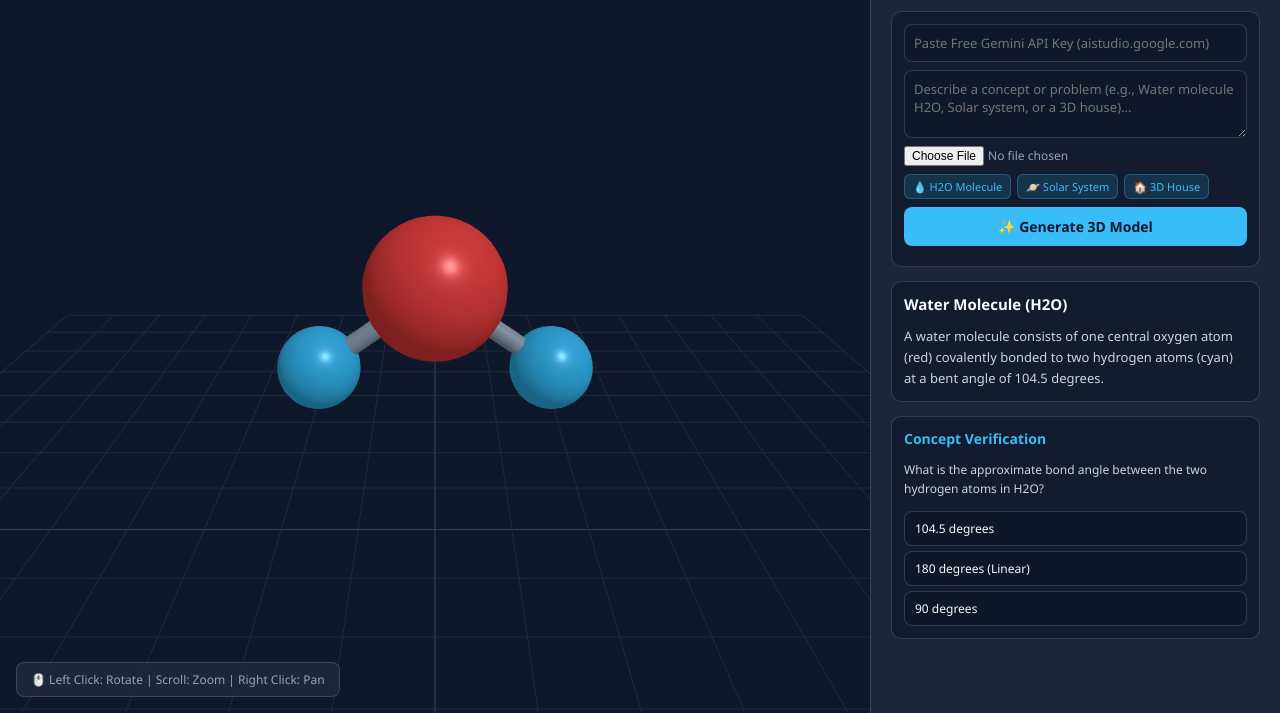
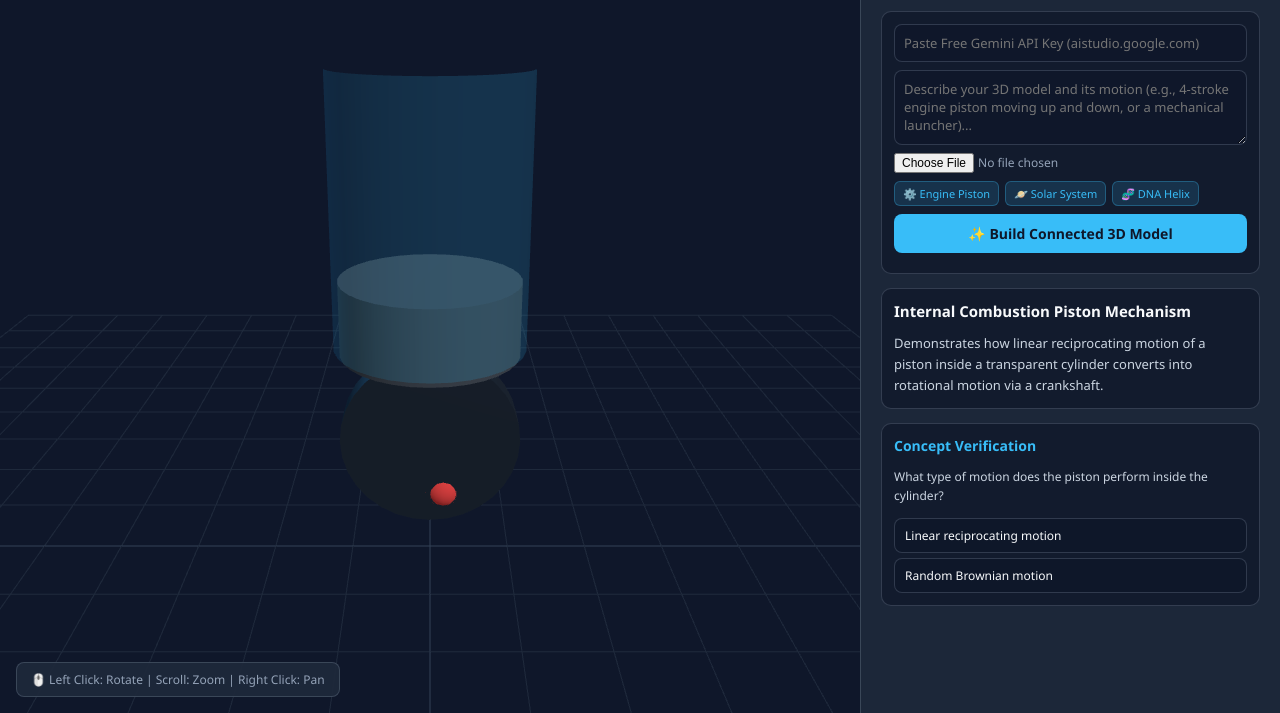
Before and after one commit to Hatem-Alyatim/3d-interactive-textbook, a plain HTML site: page index.html in a window 1280 px wide. Shown: the part 87-800 px from the top of the page. Drawn offline with nearby package versions, Linux system fonts and the light colour scheme; animation ran at ten frames a second.

````diff
--- a/index.html
+++ b/index.html
@@ -3,11 +3,11 @@
 <head>
   <meta charset="UTF-8" />
   <meta name="viewport" content="width=device-width, initial-scale=1.0" />
-  <title>AI Prompt & Image to 3D Interactive Engine</title>
+  <title>AI Procedural 3D Simulation Engine</title>
   <style>
     :root {
       --bg: #0f172a;
-      --panel: rgba(30, 41, 59, 0.92);
+      --panel: rgba(30, 41, 59, 0.94);
       --accent: #38bdf8;
       --text: #f8fafc;
       --muted: #94a3b8;
@@ -39,7 +39,7 @@
     .lang-btn:hover { background: var(--accent); color: #0f172a; }
 
     .sidebar {
-      width: 410px; max-width: 92vw; height: 100vh;
+      width: 420px; max-width: 92vw; height: 100vh;
       background: var(--panel); backdrop-filter: blur(14px);
       border-inline-start: 1px solid var(--border);
       padding: 20px; display: flex; flex-direction: column; gap: 14px;
@@ -50,14 +50,14 @@
     p { font-size: 13px; line-height: 1.6; color: #cbd5e1; }
 
     .box {
-      background: rgba(15, 23, 42, 0.65); padding: 12px; border-radius: 10px;
+      background: rgba(15, 23, 42, 0.7); padding: 12px; border-radius: 10px;
       border: 1px solid var(--border); display: flex; flex-direction: column; gap: 8px;
     }
     input[type="password"], textarea {
       width: 100%; background: #0f172a; color: var(--text);
       border: 1px solid var(--border); border-radius: 8px; padding: 9px; font-size: 13px;
     }
-    textarea { resize: vertical; min-height: 68px; }
+    textarea { resize: vertical; min-height: 75px; }
     input[type="file"] { font-size: 12px; color: var(--muted); }
 
     .btn-primary {
@@ -101,8 +101,8 @@
   <div id="canvas-container">
     <div class="top-bar">
       <div class="brand-box">
-        <span class="badge">AI TO 3D ENGINE</span>
-        <span id="top-subtitle" style="font-size: 13px; font-weight: 600;">Text & Image Interactive Visualizer</span>
+        <span class="badge">AI 3D CODE ENGINE</span>
+        <span id="top-subtitle" style="font-size: 13px; font-weight: 600;">Procedural 3D Physics & Engineering Studio</span>
       </div>
       <button class="lang-btn" id="lang-toggle" onclick="toggleLanguage()">🌐 العربية</button>
     </div>
@@ -111,36 +111,33 @@
 
   <aside class="sidebar">
     <div>
-      <h1 id="main-title">AI 3D Concept Generator</h1>
-      <p id="main-desc" style="font-size: 12px; color: var(--muted);">Enter any physics problem, chemical formula, or upload a diagram (PNG/JPG) to render it in 3D.</p>
+      <h1 id="main-title">AI 3D Concept & Mechanism Builder</h1>
+      <p id="main-desc" style="font-size: 12px; color: var(--muted);">Describe any mechanism, scientific model, or upload a diagram to generate a connected, animated 3D simulation.</p>
     </div>
 
-    <!-- AI Generator Input Box -->
     <div class="box">
       <input type="password" id="api-key" placeholder="Paste Free Gemini API Key (aistudio.google.com)" />
-      <textarea id="prompt-input" placeholder="Describe a concept or problem (e.g., Water molecule H2O, Solar system, or a 3D house)..."></textarea>
+      <textarea id="prompt-input" placeholder="Describe your 3D model and its motion (e.g., 4-stroke engine piston moving up and down, or a mechanical launcher)..."></textarea>
       <input type="file" id="image-input" accept="image/png, image/jpeg, image/webp" />
 
       <div class="preset-row">
-        <span class="chip" id="chip-1" onclick="setPreset(1)">💧 H2O Molecule</span>
+        <span class="chip" id="chip-1" onclick="setPreset(1)">⚙️ Engine Piston</span>
         <span class="chip" id="chip-2" onclick="setPreset(2)">🪐 Solar System</span>
-        <span class="chip" id="chip-3" onclick="setPreset(3)">🏠 3D House</span>
+        <span class="chip" id="chip-3" onclick="setPreset(3)">🧬 DNA Helix</span>
       </div>
 
-      <button class="btn-primary" id="generate-btn" onclick="generate3DScene()">✨ Generate 3D Model</button>
+      <button class="btn-primary" id="generate-btn" onclick="generate3DScene()">✨ Build Connected 3D Model</button>
       <div id="status-msg"></div>
     </div>
 
-    <!-- Explanation Box -->
     <div class="box">
-      <h2 id="lesson-title">Default: Water Molecule (H2O)</h2>
-      <p id="lesson-desc">A water molecule consists of one central oxygen atom covalently bonded to two hydrogen atoms at a bent angle of approximately 104.5 degrees.</p>
+      <h2 id="lesson-title">Default: Internal Combustion Piston</h2>
+      <p id="lesson-desc">Demonstrates how linear reciprocating motion of a piston inside a cylinder converts into rotational motion via a crankshaft.</p>
     </div>
 
-    <!-- Quiz Box -->
     <div class="box">
       <h2 id="quiz-header" style="font-size: 14px; color: var(--accent);">Concept Verification</h2>
-      <p id="quiz-question" style="font-size: 12px;">What is the approximate bond angle between the two hydrogen atoms in a water molecule?</p>
+      <p id="quiz-question" style="font-size: 12px;">What type of motion does the piston perform inside the cylinder?</p>
       <div id="quiz-options"></div>
     </div>
   </aside>
@@ -162,74 +159,50 @@
 
     const i18n = {
       en: {
-        dir: 'ltr',
-        toggleBtn: '🌐 العربية',
-        topSubtitle: 'Text & Image Interactive Visualizer',
+        dir: 'ltr', toggleBtn: '🌐 العربية',
+        topSubtitle: 'Procedural 3D Physics & Engineering Studio',
         controlsHint: '🖱️ Left Click: Rotate | Scroll: Zoom | Right Click: Pan',
-        mainTitle: 'AI 3D Concept Generator',
-        mainDesc: 'Enter any physics problem, chemical formula, or upload a diagram (PNG/JPG) to render it in 3D.',
+        mainTitle: 'AI 3D Concept & Mechanism Builder',
+        mainDesc: 'Describe any mechanism, scientific model, or upload a diagram to generate a connected, animated 3D simulation.',
         apiPlaceholder: 'Paste Free Gemini API Key (aistudio.google.com)',
-        promptPlaceholder: 'Describe a concept or problem (e.g., Water molecule H2O, Solar system, or a 3D house)...',
-        chip1: '💧 H2O Molecule',
-        chip2: '🪐 Solar System',
-        chip3: '🏠 3D House',
-        preset1: 'Water molecule H2O with 1 oxygen and 2 hydrogen atoms',
-        preset2: 'Solar system with sun and 3 orbiting planets',
-        preset3: '3D House with walls, pyramid roof, door, and windows',
-        generateBtn: '✨ Generate 3D Model',
+        promptPlaceholder: 'Describe your 3D model and its motion...',
+        chip1: '⚙️ Engine Piston', chip2: '🪐 Solar System', chip3: '🧬 DNA Helix',
+        preset1: 'Detailed 3D engine piston inside a transparent cylinder with connecting rod and rotating crankshaft',
+        preset2: 'Detailed 3D Solar system with glowing sun, orbital rings, and 4 rotating planets',
+        preset3: 'Detailed 3D DNA double helix rotating smoothly with glowing base pairs',
+        generateBtn: '✨ Build Connected 3D Model',
         quizHeader: 'Concept Verification',
         errNoKey: '⚠️ Please paste a free Gemini API key first.',
         errNoInput: '⚠️ Enter a description or upload an image.',
-        generating: '⏳ Generating with ',
-        success: '✅ 3D Scene generated successfully!',
-        defaultTitle: 'Water Molecule (H2O)',
-        defaultDesc: 'A water molecule consists of one central oxygen atom (red) covalently bonded to two hydrogen atoms (cyan) at a bent angle of 104.5 degrees.',
-        defaultQ: 'What is the approximate bond angle between the two hydrogen atoms in H2O?',
-        defaultOpts: [
-          { text: '104.5 degrees', correct: true },
-          { text: '180 degrees (Linear)', correct: false },
-          { text: '90 degrees', correct: false }
-        ]
+        generating: '⏳ Writing 3D procedural code via ',
+        success: '✅ 3D Model & Animation built successfully!'
       },
       ar: {
-        dir: 'rtl',
-        toggleBtn: '🌐 English',
-        topSubtitle: 'محرك تحويل النصوص والصور إلى مجسمات ثلاثية الأبعاد',
+        dir: 'rtl', toggleBtn: '🌐 English',
+        topSubtitle: 'استوديو بناء المحاكاة والآليات ثلاثية الأبعاد',
         controlsHint: '🖱️ زر يسار: تدوير | عجلة الماوس: تقريب | زر يمين: تحريك',
-        mainTitle: 'مولد المفاهيم ثلاثية الأبعاد بالذكاء الاصطناعي',
-        mainDesc: 'اكتب أي مسألة فيزيائية أو صيغة كيميائية أو ارفع صورة رسمة تعليمية لتحويلها فوراً إلى مجسم 3D تفاعلي.',
+        mainTitle: 'مولد المجسمات والآليات المتحركة 3D',
+        mainDesc: 'صف أي آلية هندسية أو نموذج علمي أو ارفع صورة رسمة لبناء مجسم مترابط الأجزاء مع حركة حقيقية.',
         apiPlaceholder: 'ألصق مفتاح Gemini API المجاني هنا',
-        promptPlaceholder: 'اكتب وصفاً أو مسألة (مثال: جزيء الماء H2O، المجموعة الشمسية، أو منزل ثلاثي الأبعاد)...',
-        chip1: '💧 جزيء الماء H2O',
-        chip2: '🪐 المجموعة الشمسية',
-        chip3: '🏠 منزل 3D',
-        preset1: 'جزيء الماء H2O مكون من ذرة أكسجين واحدة وذرتي هيدروجين',
-        preset2: 'المجموعة الشمسية مع الشمس و 3 كواكب تدور حولها',
-        preset3: 'منزل ثلاثي الأبعاد بجدران وسقف هرمي وباب ونوافذ',
-        generateBtn: '✨ توليد المجسم ثلاثي الأبعاد',
+        promptPlaceholder: 'اكتب وصف المجسم وحركته بالتفصيل...',
+        chip1: '⚙️ مكبس محرك متحرك', chip2: '🪐 المجموعة الشمسية', chip3: '🧬 الحمض النووي DNA',
+        preset1: 'مجسم ثلاثي الأبعاد لمكبس محرك داخل أسطوانة شفافة مع ذراع توصيل وعمود مرفق يدور بحركة مستمرة',
+        preset2: 'المجموعة الشمسية ثلاثية الأبعاد مع شمس متوهجة ومدارات و4 كواكب تدور حولها',
+        preset3: 'مجسم الحمض النووي DNA الحلزوني المزدوج يدور بانسيابية مع روابط ملونة',
+        generateBtn: '✨ بناء المجسم ثلاثي الأبعاد المتحرك',
         quizHeader: 'اختبر فهمك للدرس',
         errNoKey: '⚠️ يرجى لصق مفتاح Gemini API المجاني أولاً.',
-        errNoInput: '⚠️ اكتب وصفاً للمسألة أو اختر صورة أولاً.',
-        generating: '⏳ جاري التحليل وبناء المجسم عبر ',
-        success: '✅ تم توليد المجسم ثلاثي الأبعاد بنجاح!',
-        defaultTitle: 'مثال افتراضي: جزيء الماء (H2O)',
-        defaultDesc: 'يتكون جزيء الماء من ذرة أكسجين مركزية (حمراء) مرتبطة تساهمياً بذرتي هيدروجين (زرقاء) بزاوية انحناء تبلغ حوالي 104.5 درجة.',
-        defaultQ: 'كم تبلغ الزاوية التقريبية بين ذرتي الهيدروجين في جزيء الماء؟',
-        defaultOpts: [
-          { text: '104.5 درجة', correct: true },
-          { text: '180 درجة (خطي)', correct: false },
-          { text: '90 درجة', correct: false }
-        ]
+        errNoInput: '⚠️ اكتب وصفاً أو ارفع صورة أولاً.',
+        generating: '⏳ جاري برمجة المجسم والحركة عبر ',
+        success: '✅ تم بناء المجسم المترابط والحركة بنجاح!'
       }
     };
 
     window.toggleLanguage = function () {
       currentLang = currentLang === 'en' ? 'ar' : 'en';
       const t = i18n[currentLang];
-
       document.documentElement.lang = currentLang;
       document.documentElement.dir = t.dir;
-
       document.getElementById('lang-toggle').innerText = t.toggleBtn;
       document.getElementById('top-subtitle').innerText = t.topSubtitle;
       document.getElementById('controls-hint').innerText = t.controlsHint;
@@ -242,24 +215,19 @@
       document.getElementById('chip-3').innerText = t.chip3;
       document.getElementById('generate-btn').innerText = t.generateBtn;
       document.getElementById('quiz-header').innerText = t.quizHeader;
-
-      document.getElementById('lesson-title').innerText = t.defaultTitle;
-      document.getElementById('lesson-desc').innerText = t.defaultDesc;
-      renderQuiz({ question: t.defaultQ, options: t.defaultOpts });
     };
 
     window.setPreset = function (num) {
-      const t = i18n[currentLang];
-      document.getElementById('prompt-input').value = t['preset' + num];
+      document.getElementById('prompt-input').value = i18n[currentLang]['preset' + num];
     };
 
-    // Three.js Setup
+    // Three.js Core Setup
     const container = document.getElementById('canvas-container');
     const scene = new THREE.Scene();
     scene.background = new THREE.Color(0x0f172a);
 
-    const camera = new THREE.PerspectiveCamera(50, container.clientWidth / container.clientHeight, 0.1, 1000);
-    camera.position.set(0, 3.5, 9.5);
+    const camera = new THREE.PerspectiveCamera(48, container.clientWidth / container.clientHeight, 0.1, 1000);
+    camera.position.set(0, 3.5, 10);
 
     const renderer = new THREE.WebGLRenderer({ antialias: true });
     renderer.setSize(container.clientWidth, container.clientHeight);
@@ -269,24 +237,26 @@
     const controls = new OrbitControls(camera, renderer.domElement);
     controls.enableDamping = true;
 
-    scene.add(new THREE.AmbientLight(0xffffff, 0.85));
-    const dirLight = new THREE.DirectionalLight(0xffffff, 1.5);
-    dirLight.position.set(5, 10, 7);
-    scene.add(dirLight);
+    // Studio Lighting
+    scene.add(new THREE.AmbientLight(0xffffff, 0.75));
+    const keyLight = new THREE.DirectionalLight(0xffffff, 1.8);
+    keyLight.position.set(6, 12, 8);
+    scene.add(keyLight);
+    const rimLight = new THREE.DirectionalLight(0x38bdf8, 0.9);
+    rimLight.position.set(-6, 4, -6);
+    scene.add(rimLight);
 
-    const grid = new THREE.GridHelper(16, 16, 0x334155, 0x1e293b);
-    grid.position.y = -3;
+    const grid = new THREE.GridHelper(18, 18, 0x334155, 0x1e293b);
+    grid.position.y = -3.2;
     scene.add(grid);
 
-    let activeGroup = new THREE.Group();
-    scene.add(activeGroup);
-    let animatedItems = [];
+    let rootGroup = new THREE.Group();
+    scene.add(rootGroup);
+    let customUpdateFn = null;
 
     const apiKeyInput = document.getElementById('api-key');
     apiKeyInput.value = localStorage.getItem('gemini_3d_key') || '';
-    apiKeyInput.addEventListener('change', () => {
-      localStorage.setItem('gemini_3d_key', apiKeyInput.value.trim());
-    });
+    apiKeyInput.addEventListener('change', () => localStorage.setItem('gemini_3d_key', apiKeyInput.value.trim()));
 
     function renderQuiz(quizData) {
       if (!quizData) return;
@@ -302,38 +272,20 @@
       });
     }
 
-    function renderSceneFromJSON(data) {
-      while (activeGroup.children.length > 0) activeGroup.remove(activeGroup.children[0]);
-      animatedItems = [];
+    function executeProceduralBuilder(data) {
+      while (rootGroup.children.length > 0) rootGroup.remove(rootGroup.children[0]);
+      customUpdateFn = null;
 
       document.getElementById('lesson-title').innerText = data.title || '3D Model';
       document.getElementById('lesson-desc').innerText = data.description || '';
+      renderQuiz(data.quiz);
 
-      (data.objects || []).forEach(obj => {
-        let geo;
-        const size = obj.size || [1, 1, 1];
-        if (obj.shape === 'sphere') geo = new THREE.SphereGeometry(size[0], 28, 28);
-        else if (obj.shape === 'cylinder') geo = new THREE.CylinderGeometry(size[0], size[0], size[1], 24);
-        else if (obj.shape === 'cone') geo = new THREE.ConeGeometry(size[0], size[1], 4);
-        else if (obj.shape === 'torus') geo = new THREE.TorusGeometry(size[0], size[1] || 0.05, 16, 64);
-        else geo = new THREE.BoxGeometry(size[0], size[1], size[2]);
-
-        const mat = new THREE.MeshStandardMaterial({
-          color: obj.color || '#38bdf8',
-          roughness: 0.35,
-          metalness: 0.1
-        });
-        const mesh = new THREE.Mesh(geo, mat);
-        mesh.position.set(...(obj.position || [0, 0, 0]));
-        mesh.rotation.set(...(obj.rotation || [0, 0, 0]));
-        activeGroup.add(mesh);
-
-        if (obj.orbitRadius && obj.orbitRadius > 0) {
-          animatedItems.push({ mesh, radius: obj.orbitRadius, speed: obj.orbitSpeed || 1.2 });
-        }
-      });
-
-      renderQuiz(data.quiz);
+      // Compile the AI-generated Three.js builder function safely
+      const builder = new Function('THREE', 'group', data.buildCode);
+      const returnedUpdater = builder(THREE, rootGroup);
+      if (typeof returnedUpdater === 'function') {
+        customUpdateFn = returnedUpdater;
+      }
     }
 
     function fileToBase64(file) {
@@ -359,34 +311,32 @@
       btn.disabled = true;
       const targetLangName = currentLang === 'ar' ? 'Arabic' : 'English';
 
-      const systemInstruction = `You are a 3D STEM and engineering visualization architect. Convert the user's text problem or uploaded image into a detailed 3D geometric scene composed of multiple 3D primitives (spheres, boxes, cylinders, cones, torus).
-Write the "title", "description", and "quiz" fields strictly in ${targetLangName}.
-Return pure JSON without comments matching this exact schema:
+      const systemInstruction = `You are a senior Three.js 3D graphics engineer.
+Your task is to generate clean, cohesive, tightly-assembled Three.js JavaScript code inside "buildCode" that constructs a detailed, realistic 3D model attached to the provided "group" (THREE.Group), AND returns an animation function: "return function(time) { ... }".
+
+CRITICAL ENGINEERING RULES:
+1. Never leave floating, disconnected parts! Calculate exact offsets so every sub-part (barrels, stocks, magazines, rods, wheels, walls, roofs) touches and connects seamlessly to its parent assembly.
+2. Use sub-groups (const modelA = new THREE.Group(); group.add(modelA);) when building two objects side-by-side (e.g., one static at y=1.5, one animated at y=-1.2).
+3. Use realistic materials (MeshStandardMaterial with metalness: 0.7, roughness: 0.3 for metal; roughness: 0.8 for wood/matte).
+4. Include smooth, continuous mechanical animation inside the returned function(time) (e.g. reciprocating bolts, launching projectiles, rotating gears, pulsing glows).
+5. Keep total model dimensions within -4 to +4 units so it fits comfortably in camera view.
+6. Write "title", "description", and "quiz" in ${targetLangName}.
+
+Return ONLY valid JSON matching this schema:
 {
-  "title": "Short title in ${targetLangName}",
-  "description": "Clear explanation in ${targetLangName}",
-  "objects": [
-    {
-      "shape": "sphere | box | cylinder | cone | torus",
-      "color": "#hexcolor",
-      "size": [radius_or_width, height, depth],
-      "position": [x, y, z],
-      "rotation": [rx, ry, rz],
-      "orbitRadius": 0,
-      "orbitSpeed": 0
-    }
-  ],
+  "title": "Model Title",
+  "description": "Detailed explanation of parts and mechanism",
+  "buildCode": "const matMetal = new THREE.MeshStandardMaterial({color: 0x222222, metalness: 0.8, roughness: 0.25}); ... return function(t) { ... };",
   "quiz": {
-    "question": "Concept check question in ${targetLangName}",
+    "question": "Question text",
     "options": [
-      {"text": "Option A in ${targetLangName}", "correct": true},
-      {"text": "Option B in ${targetLangName}", "correct": false}
+      {"text": "Correct answer", "correct": true},
+      {"text": "Wrong answer", "correct": false}
     ]
   }
-}
-Keep coordinates within -4 to +4 so all parts fit nicely in view.`;
+}`;
 
-      const parts = [{ text: systemInstruction + "\n\nUser request: " + (promptText || "Analyze the uploaded image and reconstruct its main structure in 3D.") }];
+      const parts = [{ text: systemInstruction + "\n\nUser request: " + (promptText || "Reconstruct the uploaded diagram as a detailed connected 3D model with animation.") }];
 
       if (imageFile) {
         const base64Data = await fileToBase64(imageFile);
@@ -405,27 +355,21 @@ Keep coordinates within -4 to +4 so all parts fit nicely in view.`;
             headers: { 'Content-Type': 'application/json' },
             body: JSON.stringify({
               contents: [{ parts }],
-              generationConfig: {
-                responseMimeType: "application/json"
-              }
+              generationConfig: { responseMimeType: "application/json" }
             })
           });
 
           const result = await res.json();
-          if (result.error) {
-            lastError = result.error.message;
-            continue;
-          }
+          if (result.error) { lastError = result.error.message; continue; }
 
-          let rawText = result.candidates[0].content.parts[0].text.trim();
-          rawText = rawText.replace(/^```json/i, '').replace(/^```/, '').replace(/```$/, '').trim();
+          const rawText = result.candidates[0].content.parts[0].text.trim();
           sceneData = JSON.parse(rawText);
           break;
         }
 
         if (!sceneData) throw new Error(lastError || 'Models busy, please retry.');
 
-        renderSceneFromJSON(sceneData);
+        executeProceduralBuilder(sceneData);
         status.innerText = t.success;
       } catch (err) {
         status.innerText = '❌ ' + err.message;
@@ -434,18 +378,52 @@ Keep coordinates within -4 to +4 so all parts fit nicely in view.`;
       }
     };
 
-    // Initial Default Scene (H2O Molecule)
-    renderSceneFromJSON({
-      title: i18n.en.defaultTitle,
-      description: i18n.en.defaultDesc,
-      objects: [
-        { shape: "sphere", color: "#ef4444", size: [0.85, 1, 1], position: [0, 0.3, 0] },
-        { shape: "sphere", color: "#38bdf8", size: [0.5, 1, 1], position: [-1.4, -0.7, 0] },
-        { shape: "sphere", color: "#38bdf8", size: [0.5, 1, 1], position: [1.4, -0.7, 0] },
-        { shape: "cylinder", color: "#94a3b8", size: [0.12, 1.6, 1], position: [-0.7, -0.2, 0], rotation: [0, 0, -0.95] },
-        { shape: "cylinder", color: "#94a3b8", size: [0.12, 1.6, 1], position: [0.7, -0.2, 0], rotation: [0, 0, 0.95] }
-      ],
-      quiz: { question: i18n.en.defaultQ, options: i18n.en.defaultOpts }
+    // Default High-Precision Connected Piston Model
+    executeProceduralBuilder({
+      title: "Internal Combustion Piston Mechanism",
+      description: "Demonstrates how linear reciprocating motion of a piston inside a transparent cylinder converts into rotational motion via a crankshaft.",
+      buildCode: `
+        const metalMat = new THREE.MeshStandardMaterial({ color: 0x94a3b8, metalness: 0.8, roughness: 0.25 });
+        const darkMat = new THREE.MeshStandardMaterial({ color: 0x334155, metalness: 0.6, roughness: 0.4 });
+        const glassMat = new THREE.MeshStandardMaterial({ color: 0x38bdf8, transparent: true, opacity: 0.22, roughness: 0.1 });
+
+        const cylinder = new THREE.Mesh(new THREE.CylinderGeometry(1.15, 1.15, 3.2, 32, 1, true), glassMat);
+        cylinder.position.y = 1.2;
+        group.add(cylinder);
+
+        const piston = new THREE.Mesh(new THREE.CylinderGeometry(1.08, 1.08, 0.9, 32), metalMat);
+        group.add(piston);
+
+        const rod = new THREE.Mesh(new THREE.CylinderGeometry(0.16, 0.16, 2.4, 16), darkMat);
+        group.add(rod);
+
+        const crank = new THREE.Mesh(new THREE.CylinderGeometry(1.1, 1.1, 0.35, 32), darkMat);
+        crank.rotation.x = Math.PI / 2;
+        crank.position.y = -1.6;
+        group.add(crank);
+
+        const pin = new THREE.Mesh(new THREE.SphereGeometry(0.24, 16, 16), new THREE.MeshStandardMaterial({ color: 0xef4444 }));
+        group.add(pin);
+
+        return function(t) {
+          const angle = t * 3.5;
+          const r = 0.75;
+          const px = Math.cos(angle) * r;
+          const py = -1.6 + Math.sin(angle) * r;
+          pin.position.set(px, py, 0);
+          const pistonY = py + 2.3;
+          piston.position.y = pistonY;
+          rod.position.set(px * 0.5, (py + pistonY) * 0.5, 0);
+          rod.rotation.z = Math.atan2(px, pistonY - py);
+        };
+      `,
+      quiz: {
+        question: "What type of motion does the piston perform inside the cylinder?",
+        options: [
+          { text: "Linear reciprocating motion", correct: true },
+          { text: "Random Brownian motion", correct: false }
+        ]
+      }
     });
 
     window.addEventListener('resize', () => {
@@ -458,10 +436,9 @@ Keep coordinates within -4 to +4 so all parts fit nicely in view.`;
     function animate() {
       requestAnimationFrame(animate);
       const t = clock.getElapsedTime();
-      animatedItems.forEach(item => {
-        item.mesh.position.x = Math.cos(t * item.speed) * item.radius;
-        item.mesh.position.z = Math.sin(t * item.speed) * item.radius;
-      });
+      if (customUpdateFn) {
+        try { customUpdateFn(t); } catch (e) {}
+      }
       controls.update();
       renderer.render(scene, camera);
     }
````
